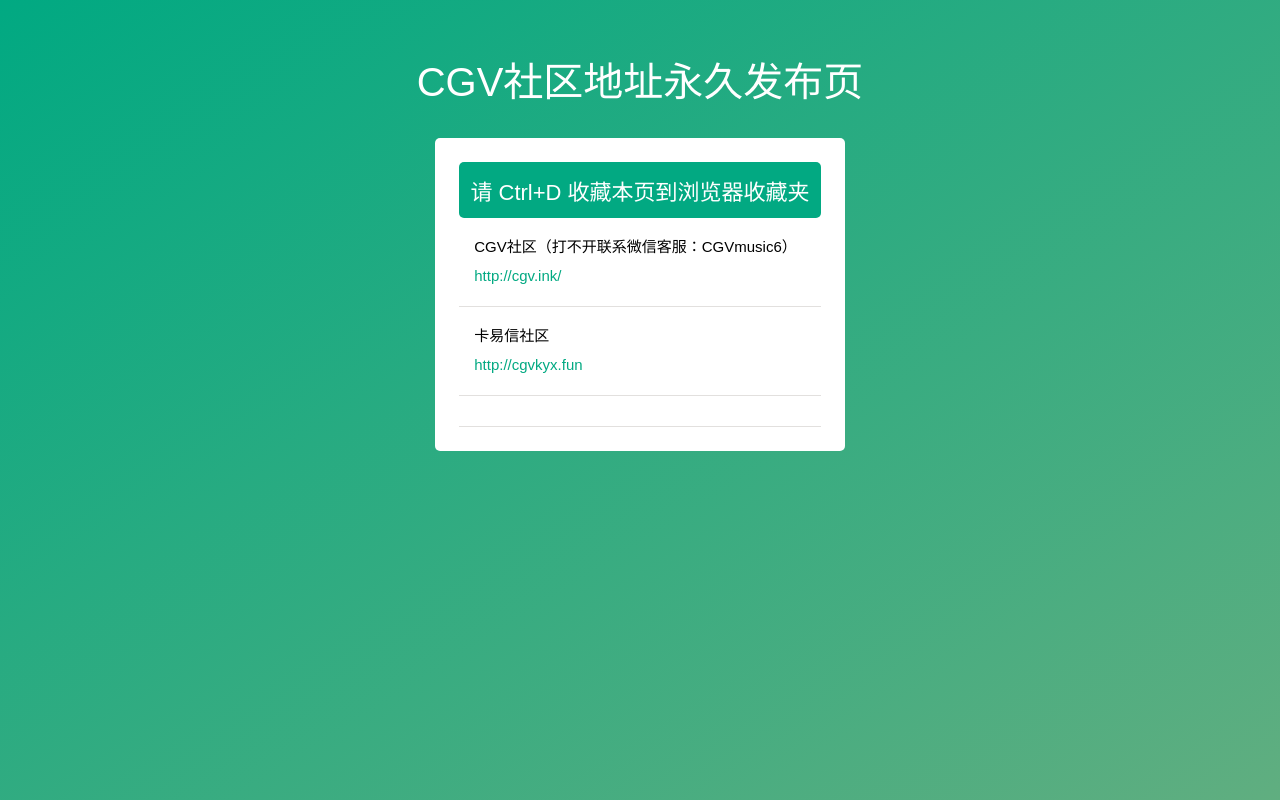
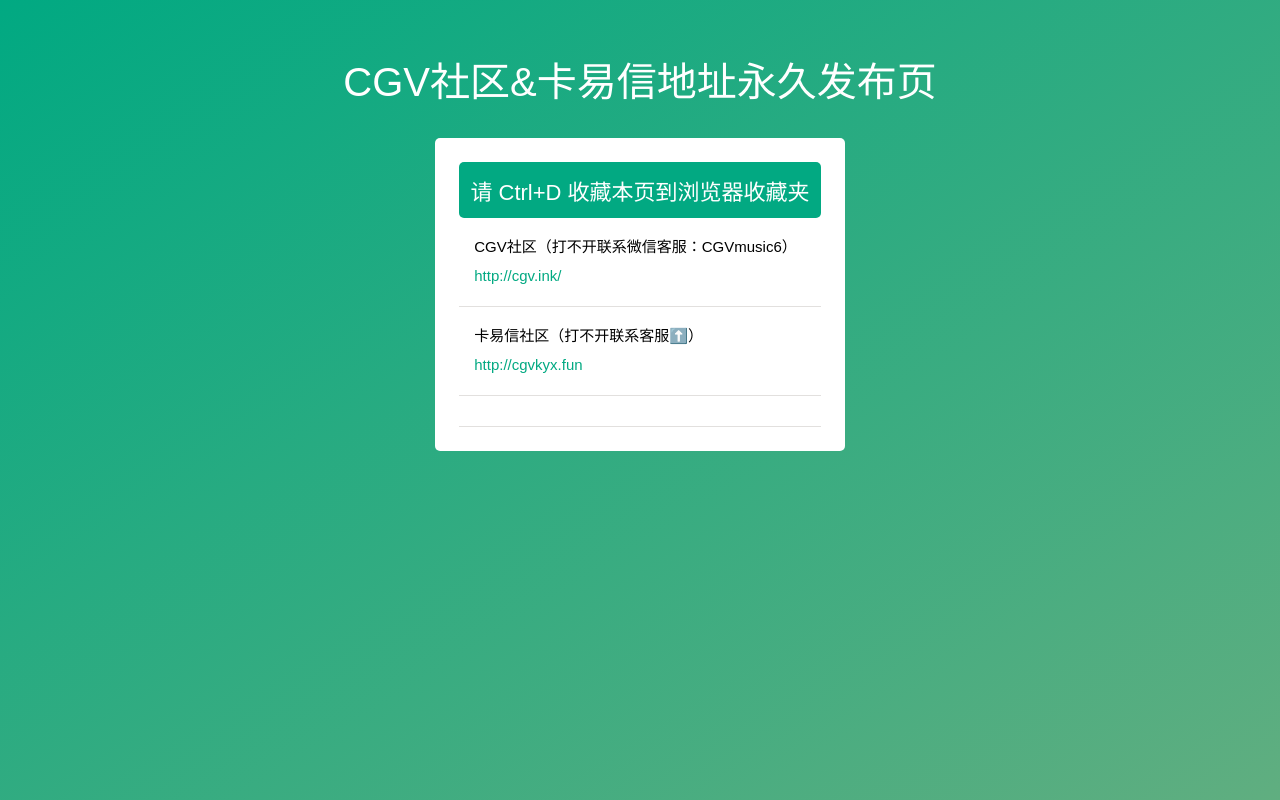
Before and after one commit to CGV666/CGV666.github.io, a plain HTML site: page index.html in a window 1280 px wide. Drawn offline with Linux system fonts and the light colour scheme.

Commit message:
Update index.html

```diff
--- a/index.html
+++ b/index.html
@@ -16,7 +16,7 @@
     <div id="all">
         <div class="wrapper">
             <div class="main">
-				<h1>CGV社区地址永久发布页</h1>
+				<h1>CGV社区&卡易信地址永久发布页</h1>
 				<div class="content">
 					<div class="content-top">
 							<h2>请 Ctrl+D 收藏本页到浏览器收藏夹</h2>
@@ -27,7 +27,7 @@
 
 								</span></span></li>
 								<li>
-								       卡易信社区
+								       卡易信社区（打不开联系客服⬆️）
 									<a href="http://cgvkyx.fun" target="_blank"><i>http://cgvkyx.fun</i></a>
 
 								</span></span></li>
```
